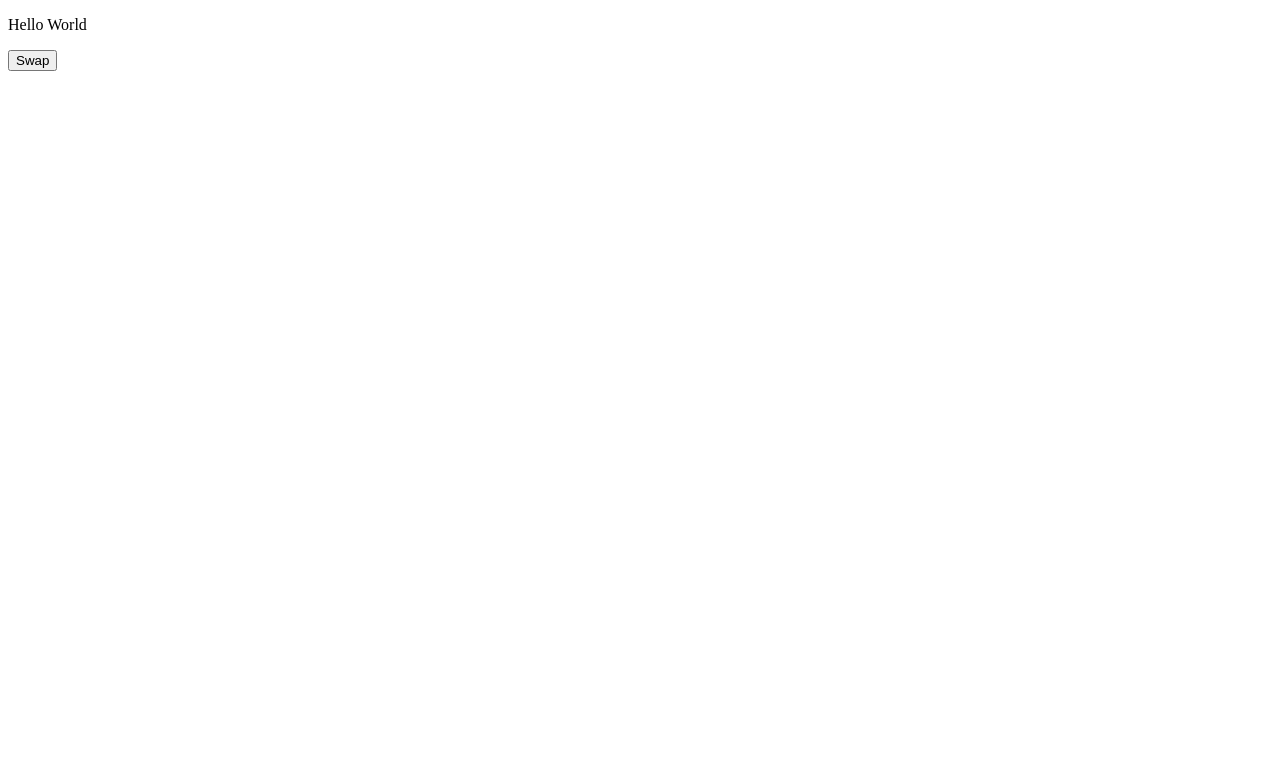
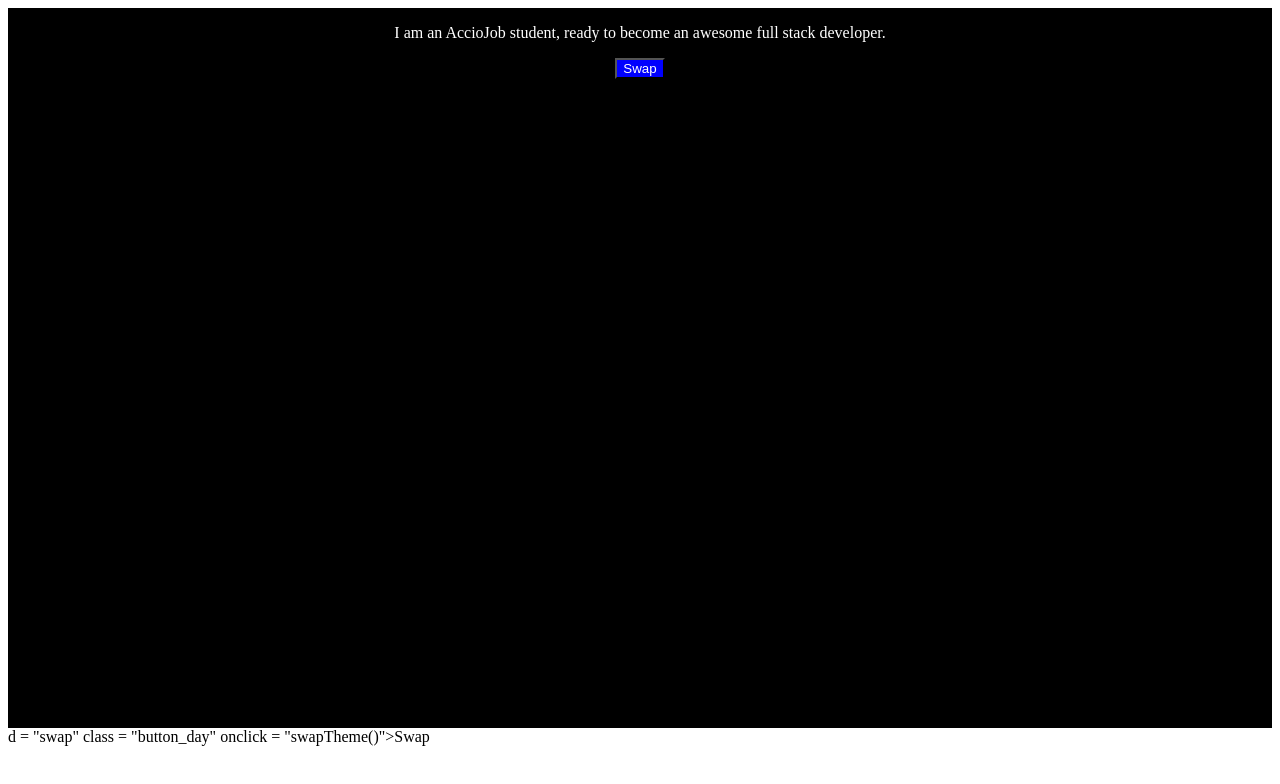
Before and after one commit to acciojob/dark-theme-rakshith299, a website: page main.html in a window 1280 px wide. Both pictures are taken after a click on the button "Swap". Drawn offline with Linux system fonts and the light colour scheme.

Commit message:
created a submission

```diff
--- a/main.html
+++ b/main.html
@@ -7,12 +7,11 @@
     <link rel="stylesheet" href="styles.css">
   </head>
   <body>
-    <main>
+    <main id = "app" class = "day">
       <!-- html markup here -->
-      <p id="ptag">
-        Hello World
-      </p>
-      <button>Swap</button>
+      <p id="ptag">I am an AccioJob student, ready to become an awesome full stack developer.</p>
+      <button id = "swap" class = "button_day" onclick = "swapTheme()">Swap</button>
+    </main>d = "swap" class = "button_day" onclick = "swapTheme()">Swap</button>
     </main>
     <script src="./script.js"></script>
   </body>
--- a/script.js
+++ b/script.js
@@ -1 +1,21 @@
-//your code here
+function swapTheme(){
+    let main = document.getElementById("app");
+    let button = document.getElementById("swap");
+
+    console.log(main.classList.value);
+
+    if(main.classList.value === 'day'){
+        main.classList.remove('day');
+        main.classList.add('night');
+        button.classList.remove('button_day');
+        button.classList.add('button_night');
+    }else if(main.classList.value === 'night'){
+        main.classList.remove('night');
+        main.classList.add('day');
+        button.classList.remove('button_night');
+        button.classList.add('button_day');
+    }
+
+
+
+}
--- a/styles.css
+++ b/styles.css
@@ -1,5 +1,8 @@
 #app{
     height:90vh;
+    display: flex;
+    flex-direction: column;
+    align-items: center;
   }
   .night{
     background-color: black;
@@ -14,3 +17,8 @@
     background-color:blue;
     color:white;
   }
+
+  .day{
+    background-color: white;
+    color: lightseagreen;
+  }
```
Lines whose indentation alone changed are shown as unchanged.
